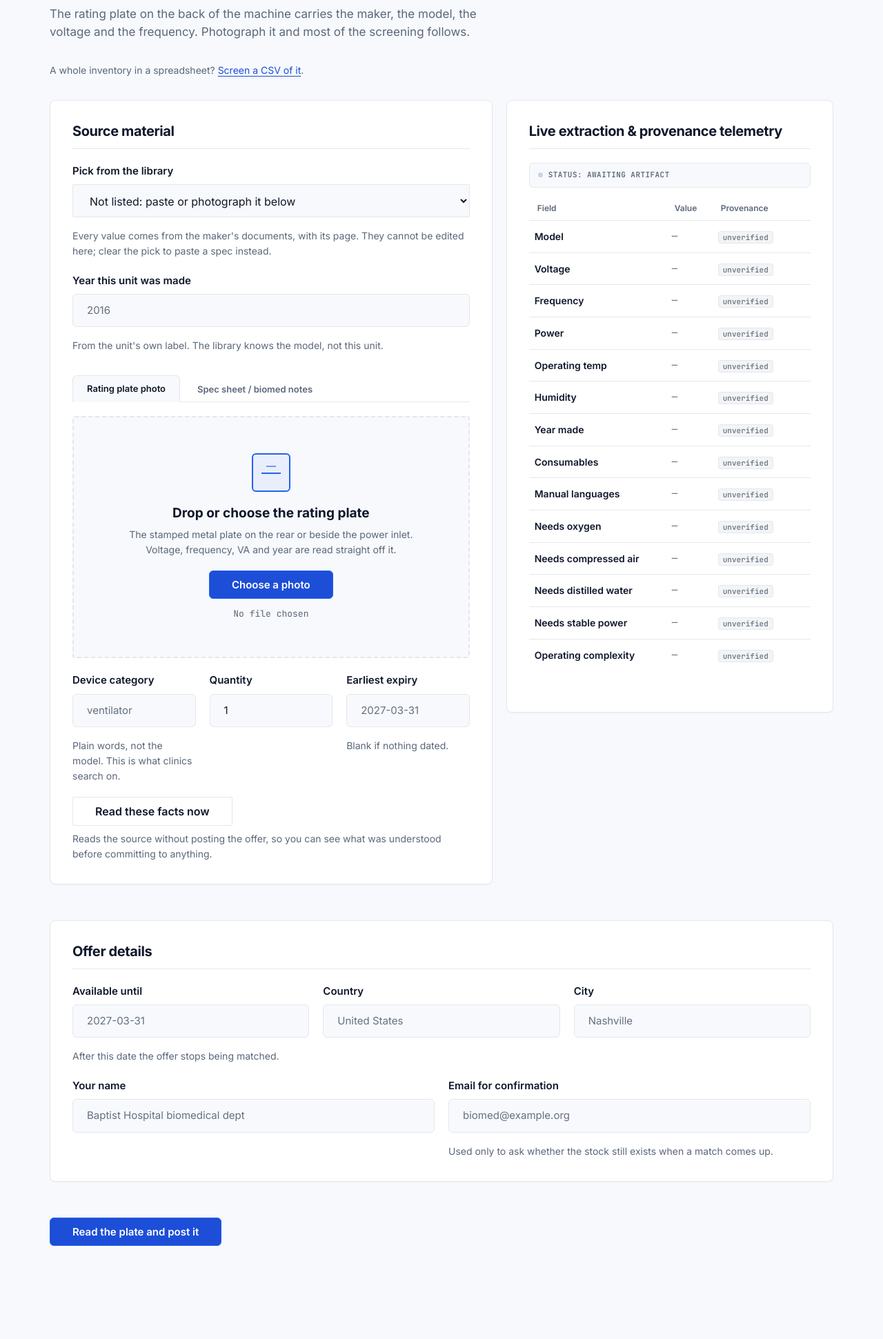
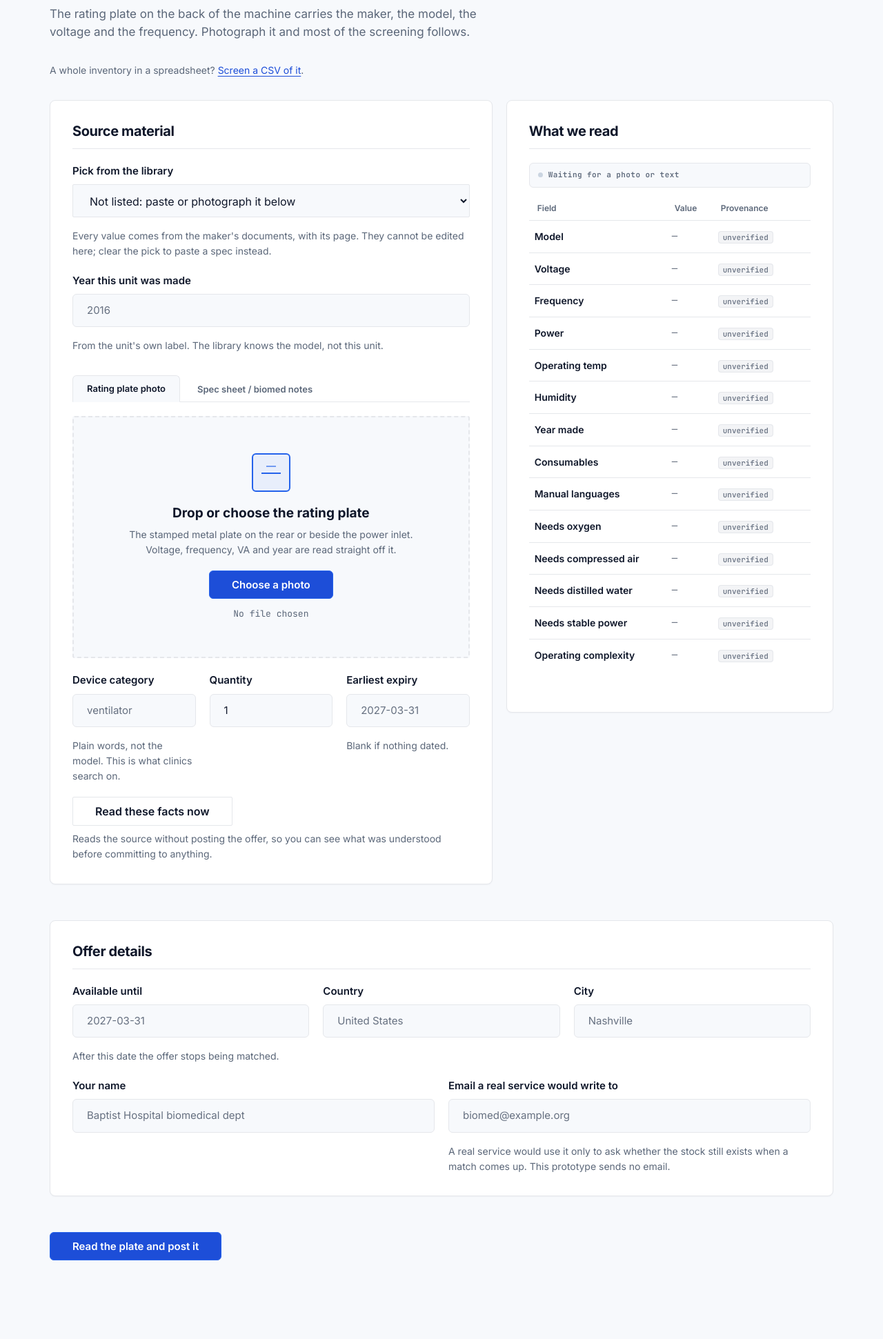
Before and after one commit to CodeManEthan/hacktn-fit-check, a FastAPI app: page /offer in a window 1280 px wide. Shown: the part 199-2140 px from the top of the page at 69% size. Run offline with FastAPI, Linux system fonts and the light colour scheme.

Commit message:
web: offer page keeps library facts and speaks plainly
Picking a library device filled the inspector, and pressing "Read these
facts now" next then wiped it, though the server rebuilds a pick from
the library on submit anyway. While a pick is set the read button is now
disabled, a note beside it says the facts came from the library and to
clear the pick to read a paste or photo, and the status line reads
"14 facts from the library". Clearing the pick turns the button back on.

The donor panel drops its console wording: the heading is "What we read"
and the statuses are plain ("Waiting for a photo or text", "Reading...",
"N facts read", "Nothing read", "Source changed, read again", "Reader
unreachable", "Photo loaded, not yet read"). The inspector field names
get a minimum width and no mid-word breaks.

The email field says it is where a real service would write, and the
posted-offer page no longer promises an email: this prototype sends
none, and a clinic that needs the device sees it on its matches page.

Co-Authored-By: Claude Opus 5.5 <noreply@anthropic.com>

```diff
--- a/app/web/templates/offer.html
+++ b/app/web/templates/offer.html
@@ -105,15 +105,17 @@
       </div>
 
       <button type="button" class="go-quiet" id="extract-now">Read these facts now</button>
-      <p class="note">Reads the source without posting the offer, so you can see what
+      <p class="note" data-extract-note>Reads the source without posting the offer, so you can see what
          was understood before committing to anything.</p>
+      <p class="note" data-library-note hidden>These facts came from the library. Clear the
+         pick above to read a paste or photo instead.</p>
     </div>
 
     <div class="plate inspector" id="inspector">
-      <h2 class="panel-head">Live extraction &amp; provenance telemetry</h2>
+      <h2 class="panel-head">What we read</h2>
       <p class="telemetry" data-telemetry>
         <span class="dot" aria-hidden="true"></span>
-        <span data-telemetry-text>STATUS: AWAITING ARTIFACT</span>
+        <span data-telemetry-text>Waiting for a photo or text</span>
       </p>
       <table class="audit inspector-table">
         <thead>
@@ -166,9 +168,10 @@
           <input type="text" id="f-donor-name" name="donor_name" placeholder="Baptist Hospital biomedical dept">
         </div>
         <div class="field">
-          <label class="name" for="f-donor-email">Email for confirmation</label>
+          <label class="name" for="f-donor-email">Email a real service would write to</label>
           <input type="text" id="f-donor-email" name="donor_email" placeholder="biomed@example.org">
-          <p class="note">Used only to ask whether the stock still exists when a match comes up.</p>
+          <p class="note">A real service would use it only to ask whether the stock still
+             exists when a match comes up. This prototype sends no email.</p>
         </div>
       </div>
     </div>
@@ -193,6 +196,9 @@
     border: 1px solid var(--rule); background: transparent; color: var(--etch); cursor: pointer; }
   #inspector .row-wrong[aria-pressed="true"] { border-color: currentColor; color: var(--ink); }
   #inspector tr.is-cleared .audit-value { text-decoration: line-through; opacity: 0.6; }
+  /* Field names stay whole words: the page-wide wrap-anywhere rule split
+     "Voltage" and "Consumables" mid-word on narrow and wide screens. */
+  #inspector .audit-name { min-width: 12ch; word-break: normal; overflow-wrap: normal; }
   #inspector .visually-hidden { position: absolute; width: 1px; height: 1px; overflow: hidden;
     clip: rect(0 0 0 0); white-space: nowrap; }
 </style>
@@ -211,6 +217,8 @@
     var idInput = form.querySelector('[data-extraction-id]');
     var clearedInput = form.querySelector('[data-cleared-fields]');
     var confirmNote = document.querySelector('[data-inspector-confirm]');
+    var pick = document.getElementById('f-library-slug');
+    function picked() { return pick ? pick.value : ''; }
     var FIELDS = Array.prototype.map.call(
       body.querySelectorAll('.audit-name'), function (td) { return td.textContent; });
     var cleared = [];
@@ -312,7 +320,7 @@
 
     // The library pick (above) renders through this too: one row set, one
     // column count.
-    window.fitInspector = { render: render, blank: blankRows };
+    window.fitInspector = { render: render, blank: blankRows, status: status, factCount: factCount };
 
     function say(text) { if (message) message.textContent = text || ''; }
 
@@ -325,6 +333,8 @@
       bannerText.textContent = text;
     }
 
+    function factCount(n) { return n + (n === 1 ? ' fact' : ' facts'); }
+
     ['model_name', 'spec_text', 'nameplate'].forEach(function (field) {
       var input = form.elements[field];
       if (!input || !input.addEventListener) return;
@@ -332,7 +342,7 @@
         if (idInput && idInput.value) {
           forget();
           render(blankRows(), false);
-          status('working', 'STATUS: SOURCE CHANGED, READ AGAIN');
+          status('working', 'Source changed, read again');
         }
       });
     });
@@ -351,7 +361,7 @@
 
       button.disabled = true;
       forget();
-      status('working', 'STATUS: READING ARTIFACT');
+      status('working', 'Reading...');
       say('');
       fetch('/offer/extract', { method: 'POST', body: payload })
         .then(function (response) { return response.json(); })
@@ -364,17 +374,15 @@
           var typeInput = form.elements['device_type'];
           if (typeInput && !typeInput.value && data.device_type) typeInput.value = data.device_type;
           var known = rows.filter(function (r) { return r.known; }).length;
-          status(known ? 'live' : '', known
-            ? 'STATUS: ' + known + ' FACT' + (known === 1 ? '' : 'S') + ' EXTRACTED'
-            : 'STATUS: NOTHING READ');
+          status(known ? 'live' : '', known ? factCount(known) + ' read' : 'Nothing read');
           say(data.message || '');
         })
         .catch(function () {
           render(blankRows(), false);
-          status('', 'STATUS: READER UNREACHABLE');
+          status('', 'Reader unreachable');
           say('The offer can still be posted; the facts are read again on submit.');
         })
-        .finally(function () { button.disabled = false; });
+        .finally(function () { button.disabled = Boolean(picked()); });
     });
 
     // Tabs: one source panel visible at a time, both still posted.
@@ -395,7 +403,7 @@
       input.addEventListener('change', function () {
         var out = input.closest('.scan').querySelector('[data-scan-name]');
         if (out) out.textContent = input.files.length ? input.files[0].name : 'No file chosen';
-        if (input.files.length) status('working', 'STATUS: ARTIFACT LOADED, NOT YET READ');
+        if (input.files.length) status('working', 'Photo loaded, not yet read');
       });
     });
   })();
@@ -409,7 +417,22 @@
     var body = document.querySelector('[data-inspector-body]');
     var message = document.querySelector('[data-inspector-msg]');
     var kind = document.getElementById('f-device-type');
+    var readButton = document.getElementById('extract-now');
+    var readNote = document.querySelector('[data-extract-note]');
+    var libraryNote = document.querySelector('[data-library-note]');
     if (!select || !body) return;
+
+    // While a library device is picked the read button is off: the server
+    // rebuilds the facts from the library on submit, so a paste would be ignored.
+    function lockRead(on) {
+      if (readButton) readButton.disabled = on;
+      if (readNote) readNote.hidden = on;
+      if (libraryNote) libraryNote.hidden = !on;
+    }
+
+    function status(state, text) {
+      if (window.fitInspector) window.fitInspector.status(state, text);
+    }
 
     // One renderer for both paths (the inspector's), with no
     // "wrong" mark: a cited value is corrected by a document, not by hand.
@@ -421,7 +444,12 @@
     select.addEventListener('change', function () {
       var slug = select.value;
       if (message) message.textContent = '';
-      if (!slug) { render(window.fitInspector ? window.fitInspector.blank() : []); return; }
+      lockRead(Boolean(slug));
+      if (!slug) {
+        render(window.fitInspector ? window.fitInspector.blank() : []);
+        status('', 'Waiting for a photo or text');
+        return;
+      }
       var option = select.options[select.selectedIndex];
       if (kind && !kind.value) kind.value = option.getAttribute('data-device-type') || '';
       var payload = new FormData();
@@ -429,13 +457,21 @@
       fetch('/offer/prefill', { method: 'POST', body: payload })
         .then(function (response) { return response.json(); })
         .then(function (data) {
-          render(data.rows || []);
+          var rows = data.rows || [];
+          render(rows);
+          var known = rows.filter(function (r) { return r.known; }).length;
+          var count = window.fitInspector ? window.fitInspector.factCount(known) : known + ' facts';
+          status(known ? 'live' : '', count + ' from the library');
           if (message) message.textContent = data.message || '';
         })
         .catch(function () {
+          status('', 'Reader unreachable');
           if (message) message.textContent = 'The library did not answer. The pick still applies on submit.';
         });
     });
+
+    // A reload can keep the browser's last pick; show it the same way.
+    if (select.value) select.dispatchEvent(new Event('change'));
   })();
 </script>
 {% endblock %}
--- a/app/web/templates/offer_posted.html
+++ b/app/web/templates/offer_posted.html
@@ -26,8 +26,8 @@
   </div>
   {% endif %}
 
-  <p class="note">Nothing more is needed now. When a clinic needs this device we will
-     email you to check it is still there before anyone arranges shipping.</p>
+  <p class="note">Nothing more is needed now. This prototype sends no email; a clinic
+     that needs this device would see it on its matches page.</p>
 
   <div class="after">
     <a class="go" href="/offer" style="text-decoration:none">Post another</a>
```
Also changed, not shown: tests/test_matches_pages.py (+1 -1 lines).
